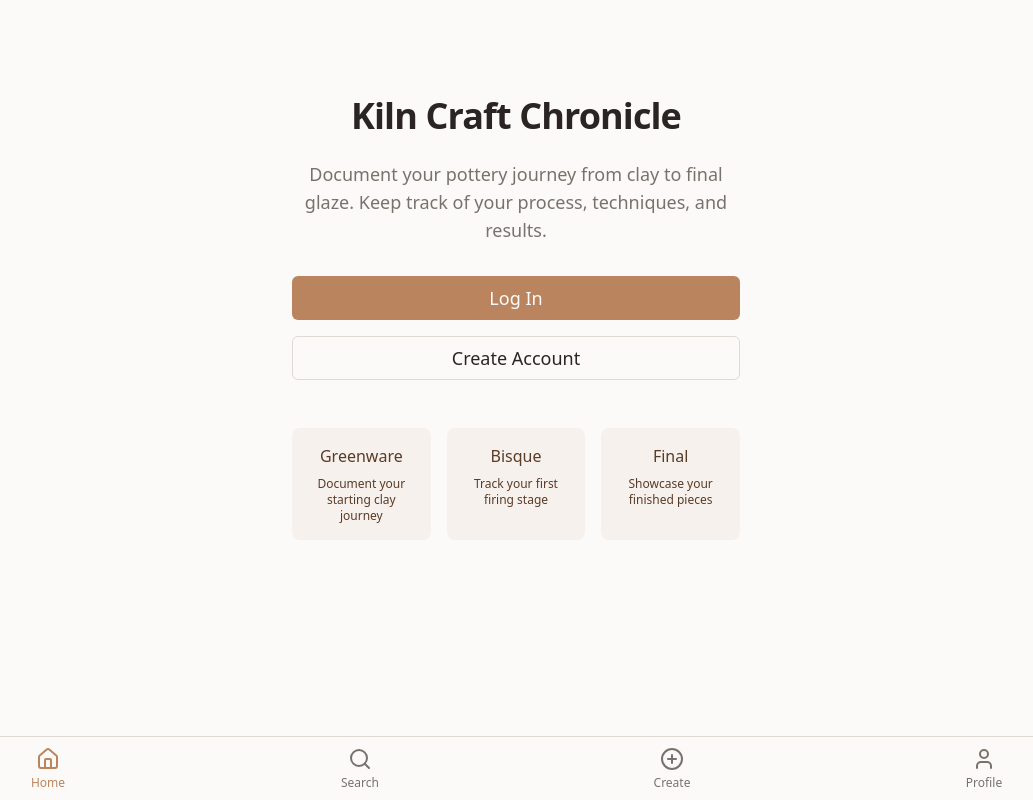
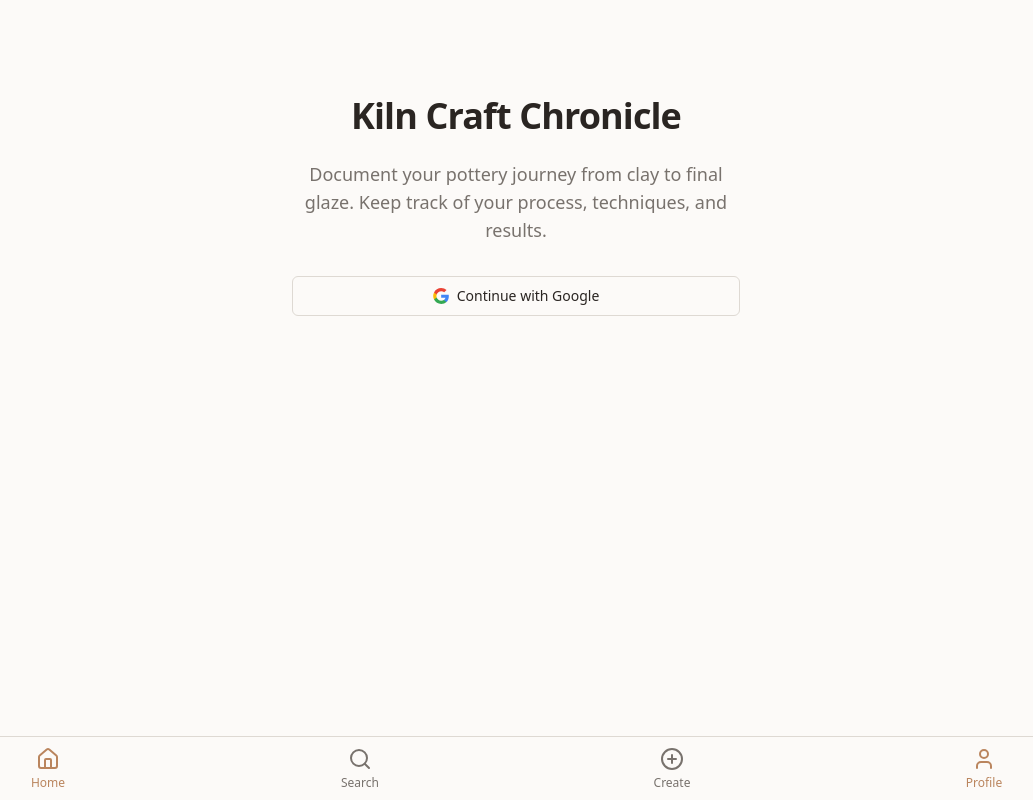
Before and after one commit to mikacheng1590/kiln-craft-chronicle, a React (Vite) app: page / in a window 1280 px wide. Shown: the whole page, without its empty margins (124-1157 px from the left). Built offline with nearby package versions, Linux system fonts and the light colour scheme.

Commit message:
with google auth only: remove login and register page, redirect non-logged in users to homepage

```diff
--- a/src/App.tsx
+++ b/src/App.tsx
@@ -6,8 +6,6 @@ import { QueryClient, QueryClientProvider } from "@tanstack/react-query";
 import { BrowserRouter, Routes, Route } from "react-router-dom";
 import { AuthProvider } from "./contexts/AuthContext";
 import Index from "./pages/Index";
-import Login from "./pages/Login";
-import Register from "./pages/Register";
 import Dashboard from "./pages/Dashboard";
 import CreatePottery from "./pages/CreatePottery";
 import ViewPottery from "./pages/ViewPottery";
@@ -27,8 +25,6 @@ const App = () => (
         <AuthProvider>
           <Routes>
             <Route path="/" element={<Index />} />
-            <Route path="/login" element={<Login />} />
-            <Route path="/register" element={<Register />} />
             <Route path="/dashboard" element={<ProtectedRoute><Dashboard /></ProtectedRoute>} />
             <Route path="/create" element={<ProtectedRoute><CreatePottery /></ProtectedRoute>} />
             <Route path="/pottery/:id" element={<ProtectedRoute><ViewPottery /></ProtectedRoute>} />
--- a/src/components/AuthForm.tsx
+++ b/src/components/AuthForm.tsx
@@ -1,17 +1,9 @@
 
 import { useState } from 'react';
-import { useNavigate } from 'react-router-dom';
 import { Button } from '@/components/ui/button';
-import { Card, CardContent, CardDescription, CardFooter, CardHeader, CardTitle } from '@/components/ui/card';
 import { useAuth } from '@/contexts/AuthContext';
-import { toast } from 'sonner';
 
-interface AuthFormProps {
-  type: 'login' | 'register';
-}
-
-const AuthForm = ({ type }: AuthFormProps) => {
-  const navigate = useNavigate();
+const AuthForm = () => {
   const { signInWithGoogle } = useAuth();
   const [isLoading, setIsLoading] = useState(false);
 
@@ -27,19 +19,6 @@ const AuthForm = ({ type }: AuthFormProps) => {
   };
 
   return (
-    <Card className="w-full max-w-md mx-auto">
-      <CardHeader>
-        <CardTitle className="text-2xl font-bold text-center">
-          {type === 'login' ? 'Log In' : 'Create Account'}
-        </CardTitle>
-        <CardDescription className="text-center">
-          {type === 'login'
-            ? 'Enter your details to access your pottery chronicles'
-            : 'Sign up to start documenting your pottery journey'}
-        </CardDescription>
-      </CardHeader>
-      <CardContent>
-        <div className="space-y-4">
     <Button
       variant="outline"
       className="w-full flex items-center justify-center gap-2"
@@ -56,26 +35,6 @@ const AuthForm = ({ type }: AuthFormProps) => {
       </svg>
       {isLoading ? 'Loading...' : 'Continue with Google'}
     </Button>
-        </div>
-      </CardContent>
-      <CardFooter className="flex justify-center">
-        {type === 'login' ? (
-          <p className="text-sm text-center">
-            Don't have an account?{' '}
-            <a href="/register" className="text-primary hover:underline font-medium">
-              Register
-            </a>
-          </p>
-        ) : (
-          <p className="text-sm text-center">
-            Already have an account?{' '}
-            <a href="/login" className="text-primary hover:underline font-medium">
-              Log In
-            </a>
-          </p>
-        )}
-      </CardFooter>
-    </Card>
   );
 };
 
--- a/src/components/Navigation.tsx
+++ b/src/components/Navigation.tsx
@@ -33,8 +33,8 @@ const Navigation = () => {
     {
       icon: User,
       label: 'Profile',
-      path: user ? '/profile' : '/login',
-      active: location.pathname === '/profile' || location.pathname === '/login',
+      path: user ? '/profile' : '/',
+      active: location.pathname === '/profile' || location.pathname === '/',
     },
   ];
 
--- a/src/components/PotteryForm.tsx
+++ b/src/components/PotteryForm.tsx
@@ -45,7 +45,7 @@ const PotteryForm = ({ pottery, isEditing = false }: PotteryFormProps) => {
 
     if (!user) {
       toast.error('You must be logged in to save pottery records');
-      navigate('/login');
+      navigate('/');
       return;
     }
 
--- a/src/components/ProtectedRoute.tsx
+++ b/src/components/ProtectedRoute.tsx
@@ -18,7 +18,7 @@ const ProtectedRoute = ({ children }: ProtectedRouteProps) => {
   }
 
   if (!user) {
-    return <Navigate to="/login" />;
+    return <Navigate to="/" />;
   }
 
   return <>{children}</>;
--- a/src/pages/CreatePottery.tsx
+++ b/src/pages/CreatePottery.tsx
@@ -12,7 +12,7 @@ const CreatePottery = () => {
     // Check if user is authenticated
     const user = localStorage.getItem('user');
     if (!user) {
-      navigate('/login');
+      navigate('/');
       return;
     }
     setIsAuthenticated(true);
--- a/src/pages/Index.tsx
+++ b/src/pages/Index.tsx
@@ -1,8 +1,8 @@
 
 import { useEffect } from 'react';
 import { useNavigate } from 'react-router-dom';
-import { Button } from '@/components/ui/button';
 import Navigation from '@/components/Navigation';
+import AuthForm from '@/components/AuthForm';
 
 const Index = () => {
   const navigate = useNavigate();
@@ -23,30 +23,7 @@ const Index = () => {
           <p className="text-lg text-muted-foreground mb-8">
             Document your pottery journey from clay to final glaze. Keep track of your process, techniques, and results.
           </p>
-
-          <div className="space-y-4">
-            <Button onClick={() => navigate('/login')} size="lg" className="w-full text-lg">
-              Log In
-            </Button>
-            <Button onClick={() => navigate('/register')} variant="outline" size="lg" className="w-full text-lg">
-              Create Account
-            </Button>
-          </div>
-
-          <div className="mt-12 grid grid-cols-3 gap-4">
-            <div className="p-4 rounded-lg bg-accent text-accent-foreground text-center">
-              <h3 className="font-medium mb-2">Greenware</h3>
-              <p className="text-xs">Document your starting clay journey</p>
-            </div>
-            <div className="p-4 rounded-lg bg-accent text-accent-foreground text-center">
-              <h3 className="font-medium mb-2">Bisque</h3>
-              <p className="text-xs">Track your first firing stage</p>
-            </div>
-            <div className="p-4 rounded-lg bg-accent text-accent-foreground text-center">
-              <h3 className="font-medium mb-2">Final</h3>
-              <p className="text-xs">Showcase your finished pieces</p>
-            </div>
-          </div>
+          <AuthForm />
         </div>
       </main>
 
--- a/src/pages/Login.tsx
+++ /dev/null
@@ -1,17 +0,0 @@
-
-import AuthForm from '@/components/AuthForm';
-import Navigation from '@/components/Navigation';
-
-const Login = () => {
-  return (
-    <div className="flex flex-col min-h-screen">
-      <main className="flex-1 px-4 py-12">
-        <AuthForm type="login" />
-      </main>
-
-      <Navigation />
-    </div>
-  );
-};
-
-export default Login;
--- a/src/pages/Register.tsx
+++ /dev/null
@@ -1,17 +0,0 @@
-
-import AuthForm from '@/components/AuthForm';
-import Navigation from '@/components/Navigation';
-
-const Register = () => {
-  return (
-    <div className="flex flex-col min-h-screen">
-      <main className="flex-1 px-4 py-12">
-        <AuthForm type="register" />
-      </main>
-
-      <Navigation />
-    </div>
-  );
-};
-
-export default Register;
```
Lines whose indentation alone changed are shown as unchanged.
